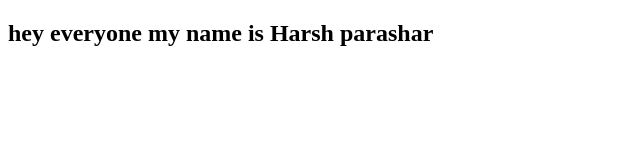
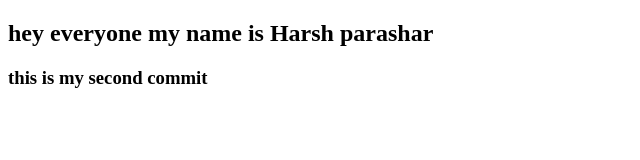
Before and after one commit to hparashar27/second-repo, a plain HTML site: page index.html in a window 1280 px wide. Shown: the whole page, without its empty margins (0-640 px from the left). Drawn offline with Linux system fonts and the light colour scheme.

Commit message:
Update index.html
the second commit

```diff
--- a/index.html
+++ b/index.html
@@ -8,5 +8,6 @@
 </head>
 <body>
    <h2 >hey everyone my name is Harsh parashar</h2>
+    <h3> this is my second commit <h3>
 </body>
 </html>
```
